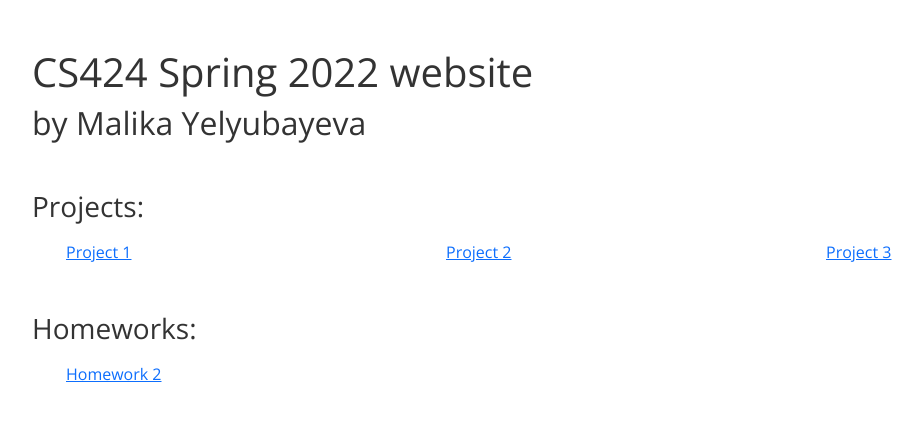
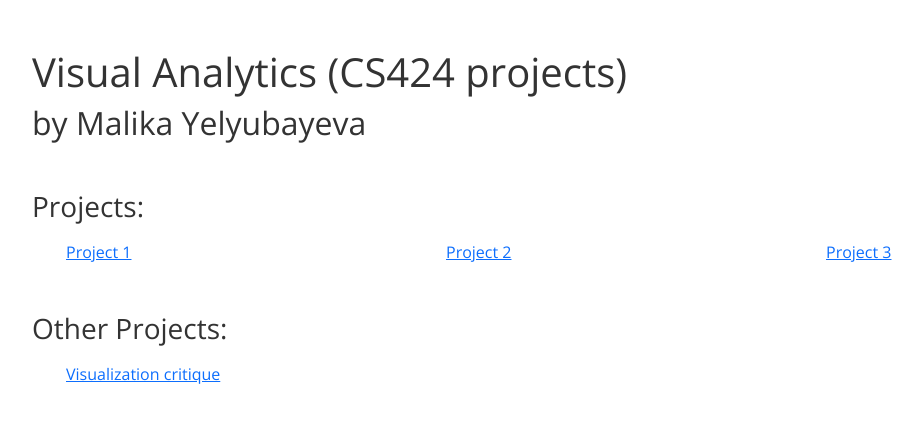
Before and after one commit to myelyu2/Data-Visualization-Projects, a plain HTML site: page index.html in a window 1280 px wide. Shown: the whole page, without its empty margins (16-938 px from the left). Drawn offline with nearby package versions, Linux system fonts and the light colour scheme.

Commit message:
Update index.html

```diff
--- a/index.html
+++ b/index.html
@@ -13,7 +13,7 @@
 </head>
 
 <body>
-  <h1>CS424 Spring 2022 website</h1>
+  <h1>Visual Analytics (CS424 projects)</h1>
   <h2 class="mb-5">by Malika Yelyubayeva</h2>
 
   <h3 class="mb-3">Projects:</h3>
@@ -21,10 +21,10 @@
   <div class="container mb-5">
     <div class="row align-items-center">
       <div class="col">
-        <a href="./project1.html" target="_blank">Project 1</a>
+        <a href="https://sf8nhp-malika-yelyubayeva.shinyapps.io/CS424_Project1/?_ga=2.130311047.968361077.1653771527-2074759477.1653771527" target="_blank">Project 1</a>
       </div>
       <div class="col">
-        <a href="./project2.html">Project 2</a>
+        <a href="https://sf8nhp-malika-yelyubayeva.shinyapps.io/cs424proj2v2v3/?_ga=2.72140827.968361077.1653771527-2074759477.1653771527">Project 2</a>
       </div>
       <div class="col">
         <a href="https://eamalika.medium.com/cs424-project-3-documentation-20b78d8c1950" target="_blank">Project 3</a>
@@ -32,12 +32,12 @@
     </div>
   </div>
 
-  <h3 class="mb-3">Homeworks:</h3>
+  <h3 class="mb-3">Other Projects: </h3>
 
   <div class="container">
     <div class="row align-items-center">
       <div class="col">
-        <a href="https://sf8nhp-malika-yelyubayeva.shinyapps.io/evlweatherforr/" target="_blank" >Homework 2</a>
+        <a href="https://eamalika.medium.com/visualization-critique-manhattan-population-2140d7349e68" target="_blank" >Visualization critique</a>
       </div>
       <div class="col">
       </div>
```
